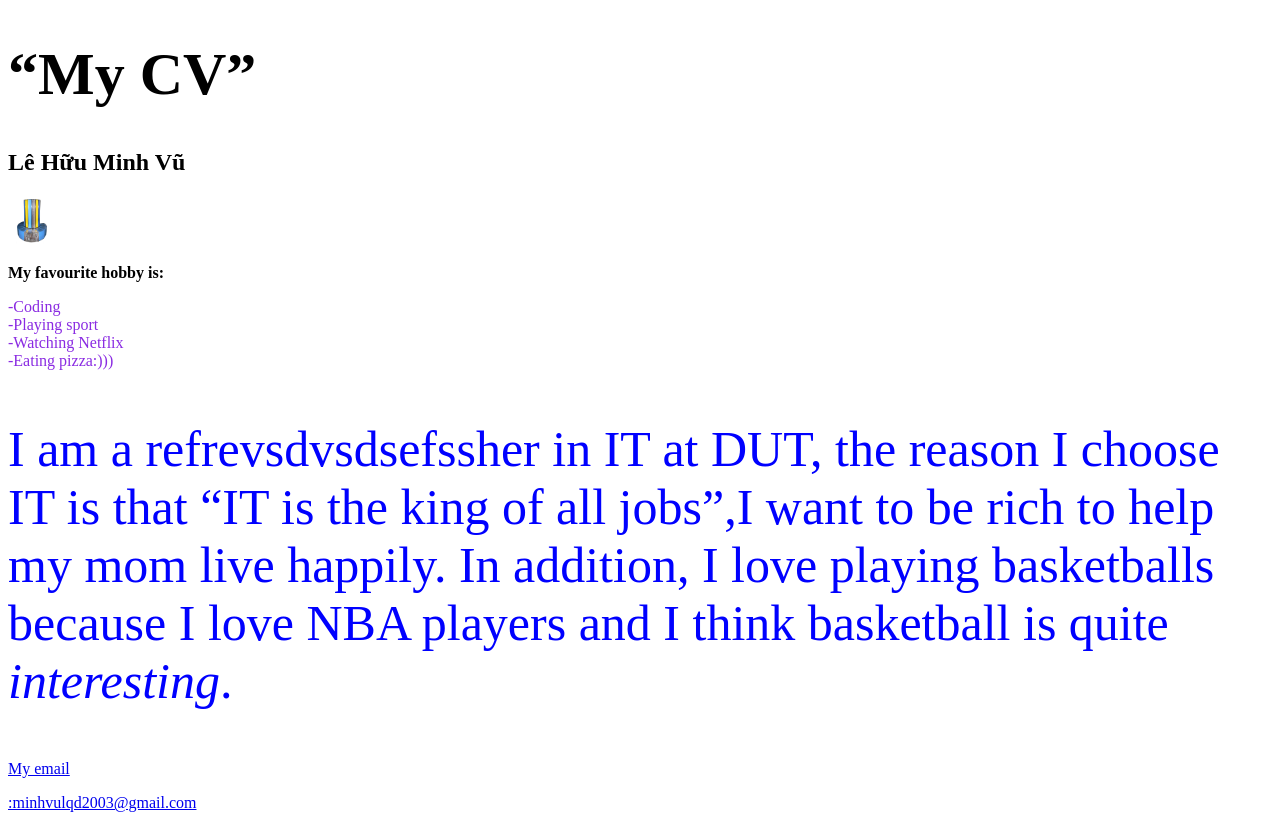
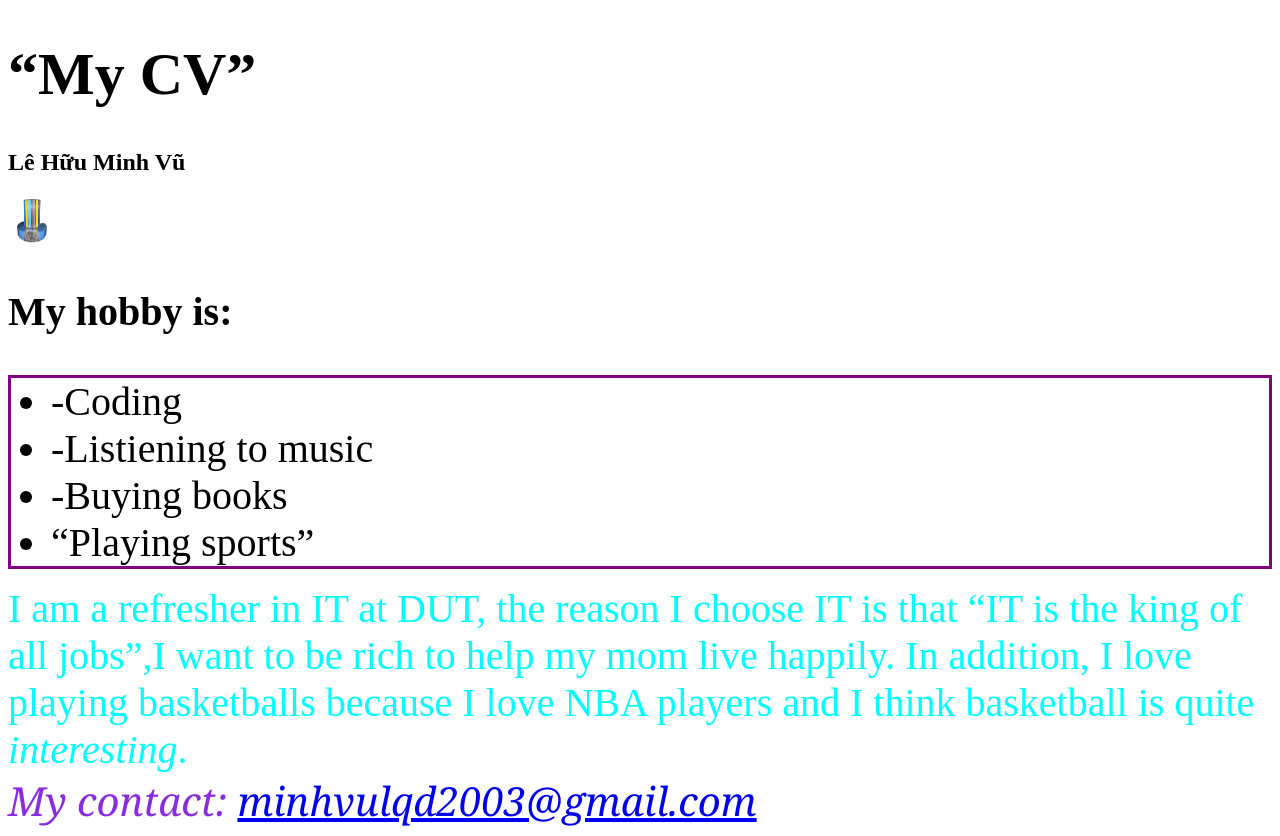
Before and after one commit to khanhhan20033/hugoversary, a plain HTML site: page experience/excercise 4.html in a window 1280 px wide. Drawn offline with Linux system fonts and the light colour scheme.

Commit message:
i want to change a bit

```diff
--- a/experience/excercise 4.html
+++ b/experience/excercise 4.html
@@ -2,6 +2,22 @@
 <html lang="vie">
 
 <head>
+    <style>
+        li {
+            font-size: 40px;
+        }
+
+        address {
+            color: blueviolet;
+            font-family: Georgia, 'Times New Roman', Times, serif;
+            font-size: 40px;
+        }
+
+        .code {
+            font-size: 40px;
+            color: aqua;
+        }
+    </style>
     <meta charset=" UTF-8">
     <meta http-equiv="X-UA-Compatible" content="IE=edge">
     <meta name="viewport" content="width=device-width, initial-scale=1.0">
@@ -12,16 +28,22 @@
     <h1 style="font-size:60px"><q>My CV</q></h1>
     <h2>Lê Hữu Minh Vũ </h2>
     <img src="/image/3392716_EPFL_CRAY-I_1_clean.jpg" alt="Computer Man" style="width:48px;height:48px;">
-    <p><strong>My favourite hobby is:<br></strong></p>
-    <p style="color:blueviolet;font-family:'Times New Roman'">-Coding<br>-Playing sport<br>-Watching Netflix<br>-Eating
-        pizza:)))</p>
-    <p style="color:blue;font-size:50px">I am a refrevsdvsdsefssher in IT at DUT, the reason I choose IT is that <q>IT
+    <p style="font-size:40px"><strong>My hobby is:<br></strong></p>
+    <ul style="border:3px solid purple">
+        <li>-Coding</li>
+        <li>-Listiening to music</li>
+        <li>-Buying books</li>
+        <li><q>Playing sports</q></li>
+    </ul>
+    <div class="code">I am a refresher in IT at DUT, the reason I choose IT is that <q>IT
             is the king
             of all jobs</q>,I want to be rich to help my mom live happily. In addition, I love playing basketballs
-        because I love NBA players and I think basketball is quite <i>interesting</i>.</p>
-    <a href="mailto:minhvulqd2003@gmail.com">
-        <p>My email</p>:minhvulqd2003@gmail.com
-    </a>
+        because I love NBA players and I think basketball is quite <i>interesting</i>.</div>
+    <address> My contact:
+        <a href="mailto:minhvulqd2003@gmail.com">
+            minhvulqd2003@gmail.com
+        </a>
+    </address>
 </body>
 
 </html>
```
Also changed, not shown: experience/e1.html (deleted, +0 -12 lines), experience/index.html (renamed from experience/cv.html).
